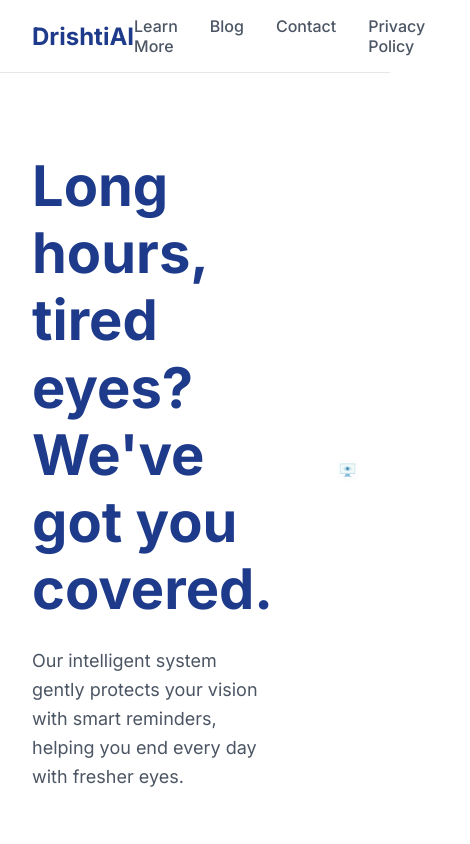
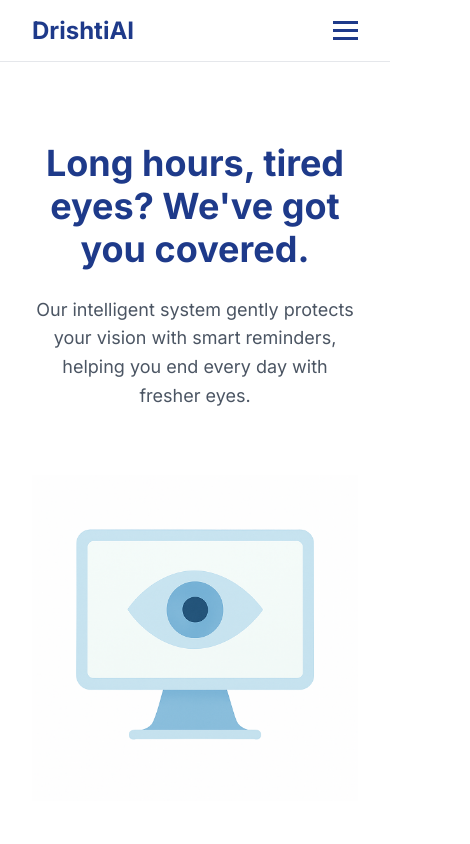
Before and after one commit to Surya-Narayan-B/drishti-ai-website, an Astro site: page / in a window 390 px wide. Shown: the top 844 px of the page, 470 px wide, since content can reach past the window. Built offline with nearby package versions, Linux system fonts and the light colour scheme; Astro itself is replaced by a stand-in of ours.

Commit message:
Updated frontend content

```diff
--- a/src/components/Header.astro
+++ b/src/components/Header.astro
@@ -4,6 +4,13 @@ import FeatureShowcase from './FeatureShowcase.astro';
 <header>
   <nav>
     <a href="/" class="logo">DrishtiAI</a>
+
+    <button class="hamburger-menu" aria-label="Open menu" aria-expanded="false">
+      <span></span>
+      <span></span>
+      <span></span>
+    </button>
+
     <div class="nav-links">
       <a href="#" id="learn-more-btn">Learn More</a>
       <a href="/blog">Blog</a>
@@ -16,6 +23,7 @@ import FeatureShowcase from './FeatureShowcase.astro';
 <FeatureShowcase />
 
 <script>
+  // Script for the Feature Showcase dropdown
   document.addEventListener('astro:page-load', () => {
     const learnMoreBtn = document.getElementById('learn-more-btn');
     const featureShowcase = document.getElementById('feature-showcase');
@@ -26,6 +34,18 @@ import FeatureShowcase from './FeatureShowcase.astro';
         featureShowcase.classList.toggle('is-open');
       });
     }
+
+    // New script for the hamburger menu
+    const hamburgerBtn = document.querySelector('.hamburger-menu');
+    const navLinks = document.querySelector('.nav-links');
+
+    if (hamburgerBtn && navLinks) {
+      hamburgerBtn.addEventListener('click', () => {
+        navLinks.classList.toggle('is-open');
+        const isOpen = navLinks.classList.contains('is-open');
+        hamburgerBtn.setAttribute('aria-expanded', isOpen.toString());
+      });
+    }
   });
 </script>
 
@@ -33,6 +53,8 @@ import FeatureShowcase from './FeatureShowcase.astro';
   header {
     padding: 1rem 2rem;
     border-bottom: 1px solid var(--border-color);
+    position: relative; /* Needed for menu positioning */
+    z-index: 100;
   }
   nav {
     display: flex;
@@ -46,6 +68,7 @@ import FeatureShowcase from './FeatureShowcase.astro';
     font-size: 1.5rem;
     color: var(--dark-navy);
     text-decoration: none;
+    z-index: 101; /* Ensure logo is above the mobile menu */
   }
   .nav-links {
     display: flex;
@@ -57,4 +80,70 @@ import FeatureShowcase from './FeatureShowcase.astro';
     font-size: 1rem;
     font-weight: 500;
   }
+
+  /* Hamburger Menu Button (hidden on desktop) */
+  .hamburger-menu {
+    display: none;
+    background: none;
+    border: none;
+    cursor: pointer;
+    z-index: 101; /* Ensure button is above the mobile menu */
+    padding: 0;
+  }
+  .hamburger-menu span {
+    display: block;
+    width: 25px;
+    height: 3px;
+    background-color: var(--dark-navy);
+    margin: 5px 0;
+    transition: all 0.3s ease-in-out;
+  }
+
+  /* --- Mobile Styles --- */
+  @media (max-width: 768px) {
+    /* Show hamburger button */
+    .hamburger-menu {
+      display: block;
+    }
+
+    /* Style the mobile navigation menu */
+    .nav-links {
+      position: fixed;
+      top: 0;
+      right: 0;
+      width: 100%;
+      height: 100vh;
+      background-color: white;
+
+      /* Hide it off-screen by default */
+      transform: translateX(100%);
+      transition: transform 0.3s ease-in-out;
+
+      /* Change layout to vertical */
+      flex-direction: column;
+      justify-content: center;
+      align-items: center;
+      gap: 2rem;
+    }
+
+    /* Make the menu slide in when open */
+    .nav-links.is-open {
+      transform: translateX(0);
+    }
+
+    .nav-links a {
+      font-size: 1.5rem; /* Bigger text for mobile menu */
+    }
+
+    /* Animate hamburger to an 'X' when open */
+    .hamburger-menu[aria-expanded="true"] span:nth-child(1) {
+      transform: rotate(45deg) translate(5px, 5px);
+    }
+    .hamburger-menu[aria-expanded="true"] span:nth-child(2) {
+      opacity: 0;
+    }
+    .hamburger-menu[aria-expanded="true"] span:nth-child(3) {
+      transform: rotate(-45deg) translate(7px, -7px);
+    }
+  }
 </style>
--- a/src/components/Hero.astro
+++ b/src/components/Hero.astro
@@ -1,3 +1,7 @@
+---
+import { Image } from 'astro:assets';
+import heroImage from '../assets/computer_img.png'; // Assuming your image is in src/assets
+---
 <section class="hero">
   <div class="hero-text">
     <h1 transition:animate="fade" class="headline">Long hours, tired eyes? We've got you covered.</h1>
@@ -6,7 +10,7 @@
     </p>
   </div>
   <div class="hero-image" transition:animate="fade">
-    <img src="/computer_img.png" alt="Illustration of a computer monitor with an eye icon" />
+    <Image src={heroImage} widths={[400, 800]} sizes="(max-width: 768px) 100vw, 50vw" alt="Illustration of a computer monitor with an eye icon" />
   </div>
 </section>
 <style>
--- a/src/layouts/Layout.astro
+++ b/src/layouts/Layout.astro
@@ -15,6 +15,61 @@ const { title } = Astro.props;
     <link rel="preconnect" href="https://fonts.googleapis.com">
     <link rel="preconnect" href="https://fonts.gstatic.com" crossorigin>
     <link href="https://fonts.googleapis.com/css2?family=Inter:wght@400;500;700&display=swap" rel="stylesheet">
+
+
+    <style is:global>
+  /* --- Mobile Styles (for screens 768px or smaller) --- */
+  @media (max-width: 768px) {
+    /* 1. HERO SECTION: Stack text and image vertically */
+    .hero {
+      flex-direction: column;
+      text-align: center;
+      padding: 3rem 1.5rem; /* Reduced padding */
+    }
+
+    /* 2. HEADER: Hide complex links for a cleaner look */
+    /* NOTE: You'll eventually want a hamburger menu here */
+    .nav-links {
+      display: none;
+    }
+    header, .final-cta, .features, .stats-container {
+      padding-left: 1.5rem;
+      padding-right: 1.5rem;
+    }
+
+    /* 3. FONT SIZES: Make typography smaller for mobile */
+    h1, .hero .headline {
+      font-size: 2.25rem; /* was 3.5rem */
+    }
+    h2, .final-cta h2 {
+      font-size: 2rem; /* was 2.5rem */
+    }
+
+    /* 4. STATS SECTION: Stack stats vertically */
+    .stats-grid {
+      flex-direction: column;
+      gap: 2.5rem;
+    }
+    .stat-item {
+      border-right: none; /* Remove vertical dividers */
+    }
+
+    /* 5. FEATURES GRID: Change from 2 columns to 1 */
+    .features-grid {
+      grid-template-columns: 1fr;
+    }
+
+    /* 6. FEATURE SHOWCASE (Dropdown): Change from 3 columns to 1 */
+    .showcase-content {
+      grid-template-columns: 1fr;
+      gap: 2rem;
+    }
+    .feature-showcase {
+      padding: 1.5rem;
+      top: 70px; /* Adjust position relative to header */
+    }
+  }
+</style>
   </head>
   <body>
     <slot />
```
Also changed, not shown: src/assets/computer_img.png (renamed from public/computer_img.png).
